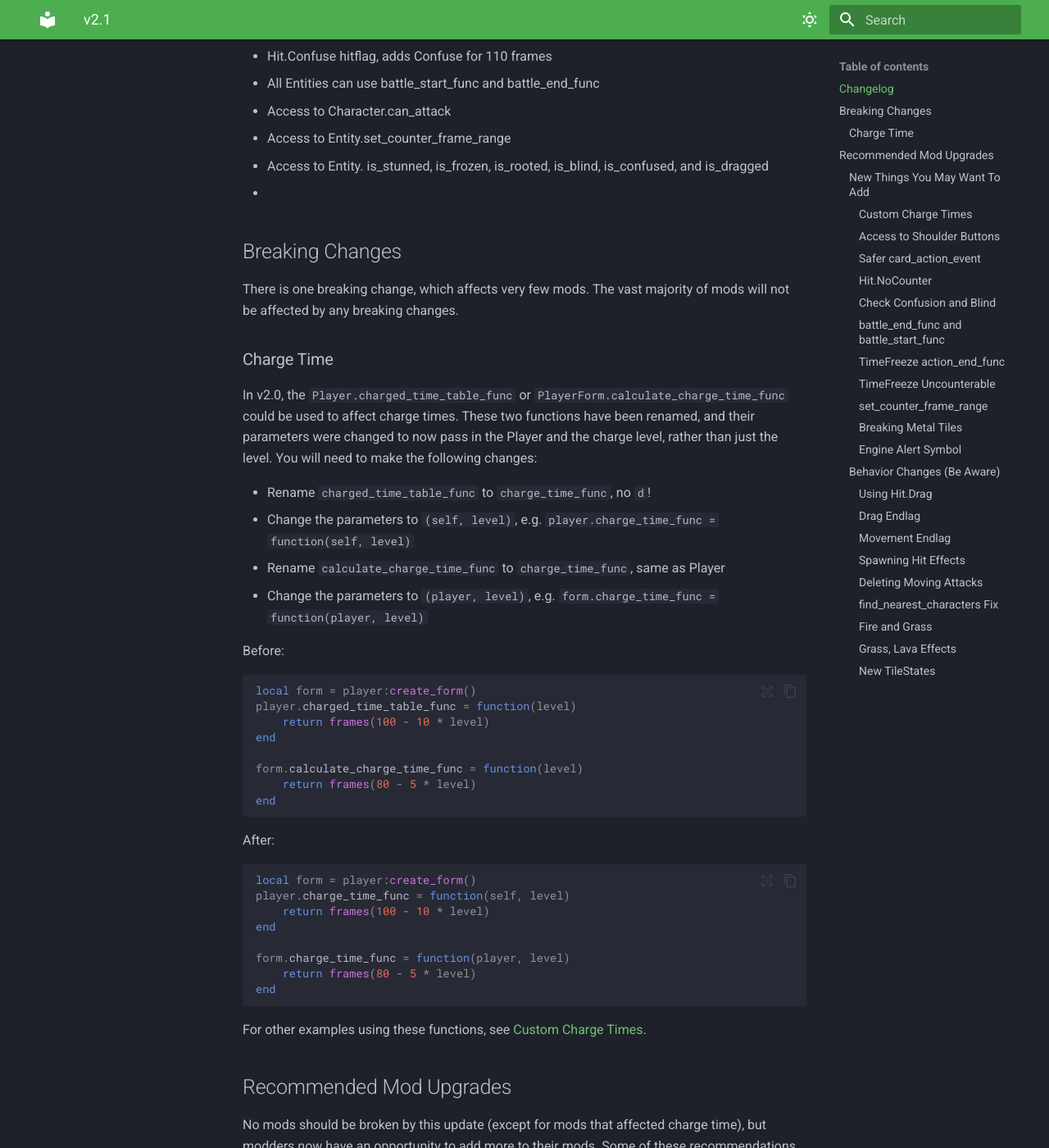
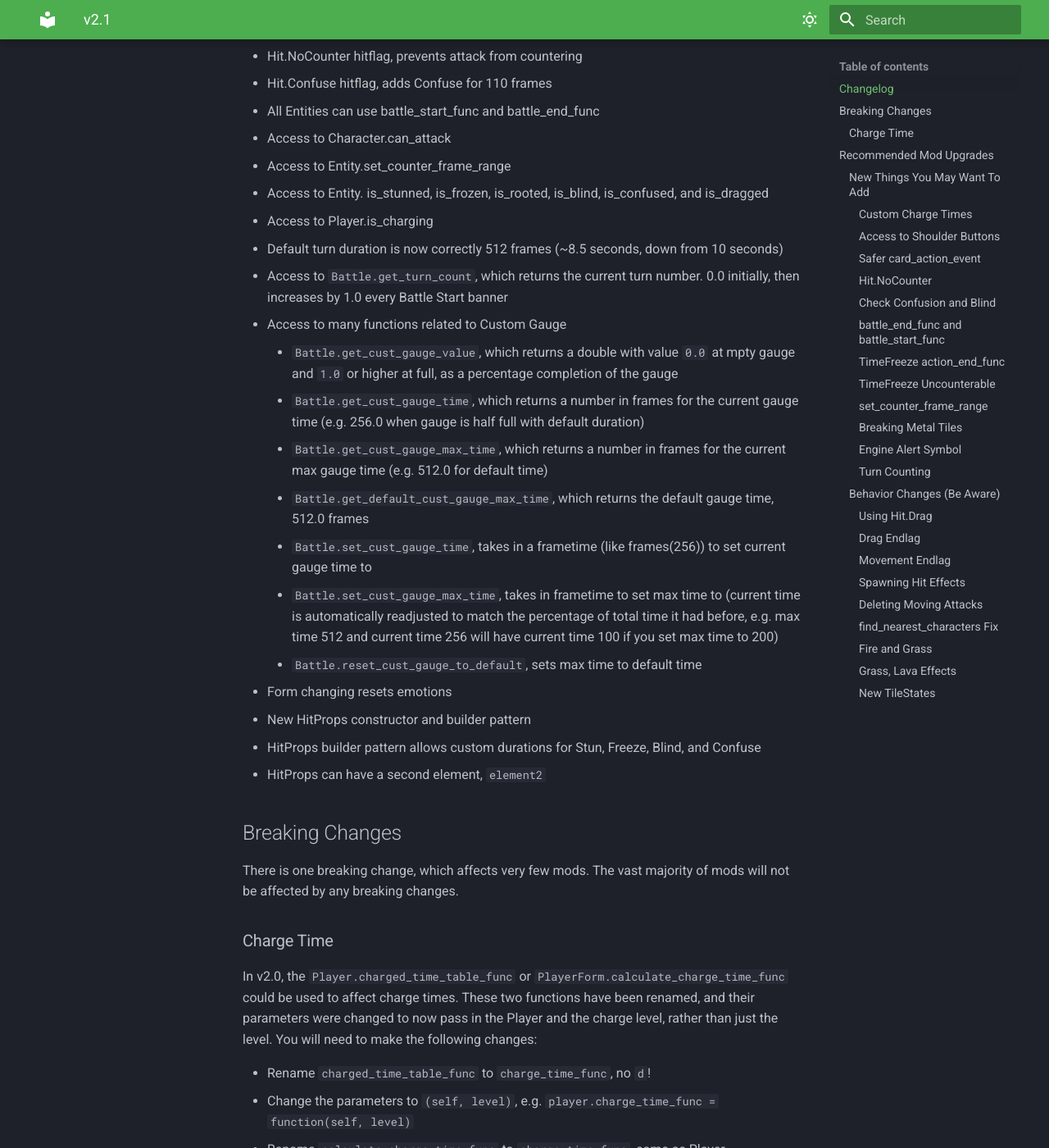
Before and after one commit to Alrysc/onb_docs, an MkDocs documentation site: the page built from docs/updates/v2.1.md, in a window 1280 px wide and 1400 px high, scrolled down 1794 px. Shown: the whole window at 82% size. Built offline with MkDocs 1.6.1 and Material for MkDocs 9.7.7, drawn with Linux system fonts in a browser that asks for light colours; some of the changed text lies outside the part shown.

Commit message:
Info on v2.1 Cust functions and turn count, comments on example upgrade for charge time function

````diff
--- a/docs/updates/v2.1.md
+++ b/docs/updates/v2.1.md
@@ -21,6 +21,7 @@
     * Sand roots Entities that step on them and doubles Wind damage taken while on one
 * Charge times are recalculated even without flinching
     * Player.charge_time_func and PlayerForm.charge_time_func can be used reliably as a result
+* Changed parameters and names of charge time functions, see [Charge Time](#charge-time)
 * Wood element Entities will heal over time while standing on a Grass Tile
 * Fire element Entities will not take damage from Lava
 * Elec damage is no longer doubled on Ice
@@ -53,7 +54,22 @@
 * Access to Character.can_attack
 * Access to Entity.set_counter_frame_range
 * Access to Entity. is_stunned, is_frozen, is_rooted, is_blind, is_confused, and is_dragged
-*
+* Access to Player.is_charging
+* Default turn duration is now correctly 512 frames (~8.5 seconds, down from 10 seconds)
+* Access to `Battle.get_turn_count`, which returns the current turn number. 0.0 initially, then increases by 1.0 every Battle Start banner
+* Access to many functions related to Custom Gauge
+    * `Battle.get_cust_gauge_value`, which returns a double with value `0.0` at mpty gauge and `1.0` or higher at full, as a percentage completion of the gauge
+    * `Battle.get_cust_gauge_time`, which returns a number in frames for the current gauge time (e.g. 256.0 when gauge is half full with default duration)
+    * `Battle.get_cust_gauge_max_time`, which returns a number in frames for the current max gauge time (e.g. 512.0 for default time)
+    * `Battle.get_default_cust_gauge_max_time`, which returns the default gauge time, 512.0 frames
+    * `Battle.set_cust_gauge_time`, takes in a frametime (like frames(256)) to set current gauge time to
+    * `Battle.set_cust_gauge_max_time`, takes in frametime to set max time to (current time is automatically readjusted to match the percentage of total time it had before, e.g. max time 512 and current time 256 will have current time 100 if you set max time to 200)
+    * `Battle.reset_cust_gauge_to_default`, sets max time to default time
+* Form changing resets emotions
+* New HitProps constructor and builder pattern
+* HitProps builder pattern allows custom durations for Stun, Freeze, Blind, and Confuse
+* HitProps can have a second element, `element2`
+
 ## Breaking Changes
 
 There is one breaking change, which affects very few mods. The vast majority of mods
@@ -86,10 +102,12 @@
 After:
 ```lua
 local form = player:create_form()
+-- No more 'd' in name or 'table', extra parameter
 player.charge_time_func = function(self, level)
     return frames(100 - 10 * level)
 end
 
+-- Name matches Player's function, extra parameter
 form.charge_time_func = function(player, level)
     return frames(80 - 5 * level)
 end
@@ -238,17 +256,25 @@
 sorts of actions likely already wanted to be uncounterable, and now they can be.
 
 #### set_counter_frame_range
-Instead of toggling counter on and off, you can now set a range of frames for which an
-Entity will be counterable. This is based on the current animation.
-
-In the official games, almost every counterable action has counter frames for the first
-15 or 16 frames (to be determined). If you wanted your scripted action to be conuterable
-for this frame, you can do
+Instead of toggling counter on and off, you can now set a range of animation keyframes
+for which an Entity will be counterable. This is based on the current animation.
 
 ```lua
 action.execute_func = function(self, actor)
-    -- TODO: This could be (1, 16), or (1, 15), or (2, 16), or (2, 15)
-    actor:set_counter_frame_range(1, 16)
+    actor:set_counter_frame_range(1, 4)
+end
+```
+
+The above code is equivalent to
+```lua
+action.execute_func = function(self, actor)
+    action:add_anim_action(1, function()
+        actor:toggle_counter(true)
+    end)
+
+    action:add_anim_action(4, function()
+        actor:toggle_counter(false)
+    end)
 end
 ```
 Note that this is done specifically in the `execute_func`, which is the first time the
@@ -270,6 +296,49 @@
 v2.1 adds access to `Battle.AlertSymbol.new()`, which creates an alert symbol, the
 double exclamation point icon that appears when taking weakness damage or performing
 TFC. If your mods have created one for themselves, you may consider using this instead.
+
+#### Turn Counting
+In v2.0, some mods tried to create attacks or special effects that activated only
+once per turn. This can now be done much more easily and with fewer holes by the
+new `Battle.get_turn_count`.
+
+`Battle.get_turn_count` returns the current turn of the battle. It will return `0.0`
+before the first turn, then `1.0` more every time the "Battle Start!" banner appears
+after exiting card select.
+
+```lua
+player.last_known_turn = 0.0
+player.allow_special_attack = true
+
+
+-- Set allow_special_component true if it's a new turn
+local special_component = Battle.Component.new(player, Lifetimes.Scene)
+special_component.update_func = function()
+    local turn = Battle.get_turn_count()
+    if turn ~= player.last_known_turn then
+        player.last_known_turn = turn
+        player.allow_special_attack = true
+    end
+end
+player:register_component(special_component)
+
+-- Do nothing if allow_special_attack is false
+-- Otherwise, return special attack and set
+-- allow_special_attack false
+player.special_attack_func = function(self)
+    if not self.allow_special_attack then
+        return
+    end
+
+    local action = Battle.CardAction.new(self, "PLAYER_IDLE")
+
+    action.excute_func = function()
+        self.allow_special_attack = false
+    end
+
+    return action
+end
+```
 
 ### Behavior Changes (Be Aware)
 
````
Also changed, not shown: other parts of docs/updates/v2.1.md (+2 -2 lines).
